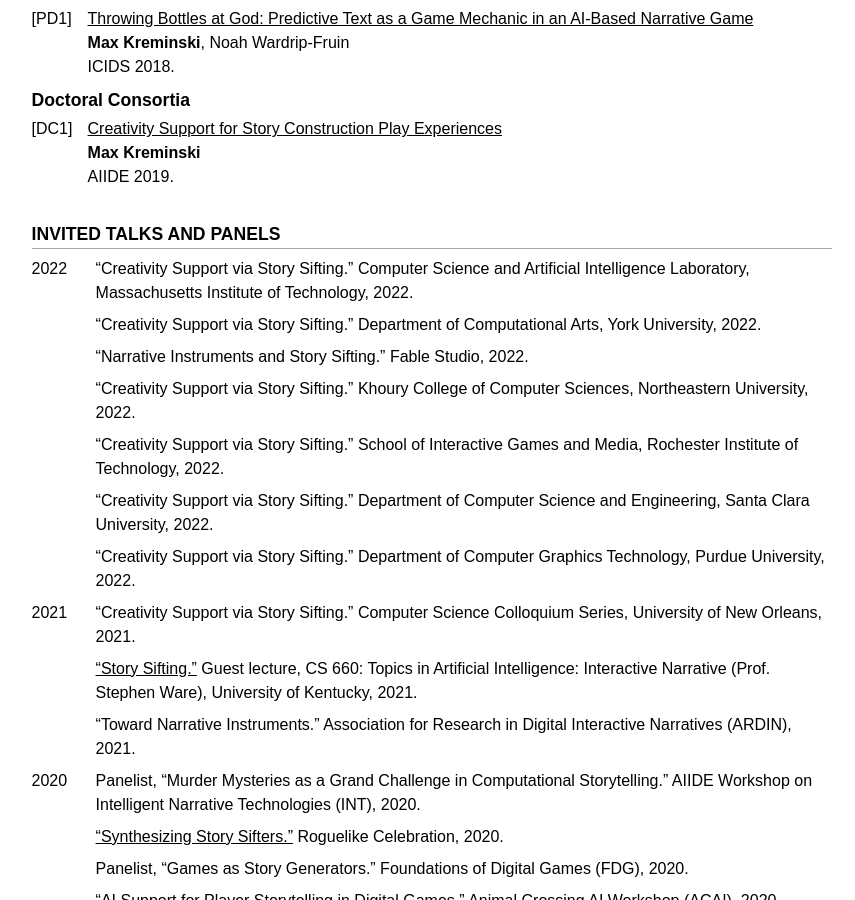
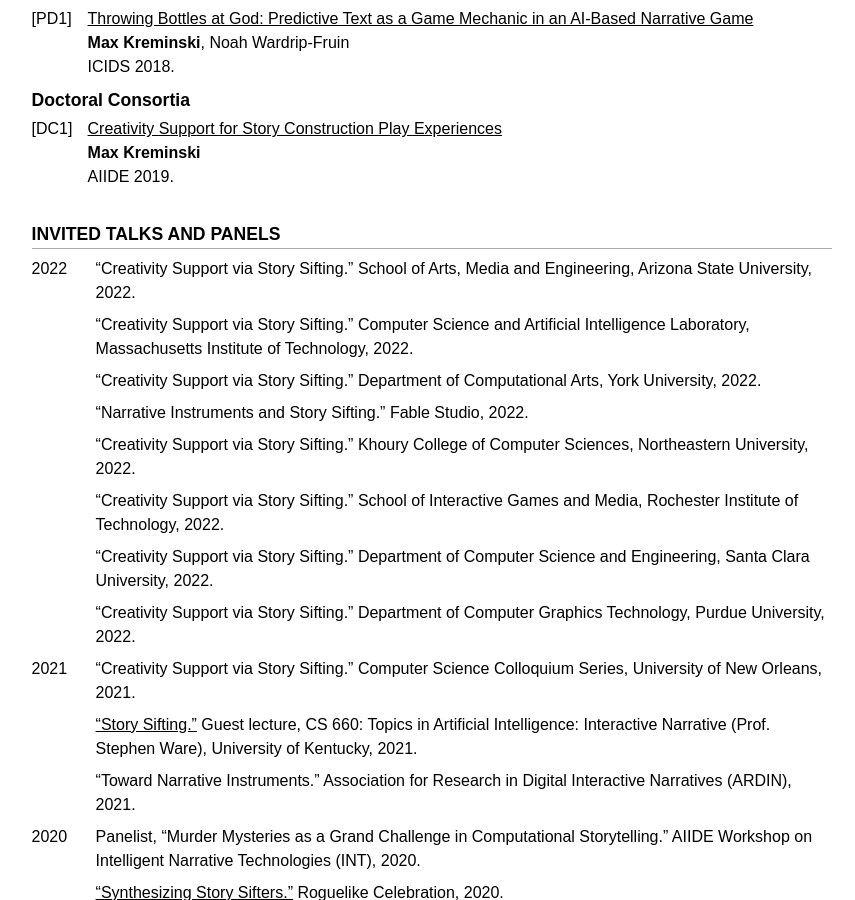
Before and after one commit to mkremins/mkremins.github.io, a Jekyll site: the page built from cv/index.html, in a window 1280 px wide and 900 px high, scrolled down 4137 px. Shown: the whole window, without its empty margins (208-1063 px from the left). Built offline with Jekyll 4.4.1, drawn with Linux system fonts in a browser that asks for light colours; some web fonts are replaced.

Commit message:
Add ASU talk to CV

```diff
--- a/_data/talks.json
+++ b/_data/talks.json
@@ -1,4 +1,11 @@
 [
+{
+  "title": "Creativity Support via Story Sifting",
+  "year": "2022",
+  "url": "",
+  "venue": "Arizona State University",
+  "venue_long": "School of Arts, Media and Engineering, Arizona State University"
+},
 {
   "title": "Creativity Support via Story Sifting",
   "year": "2022",
```
